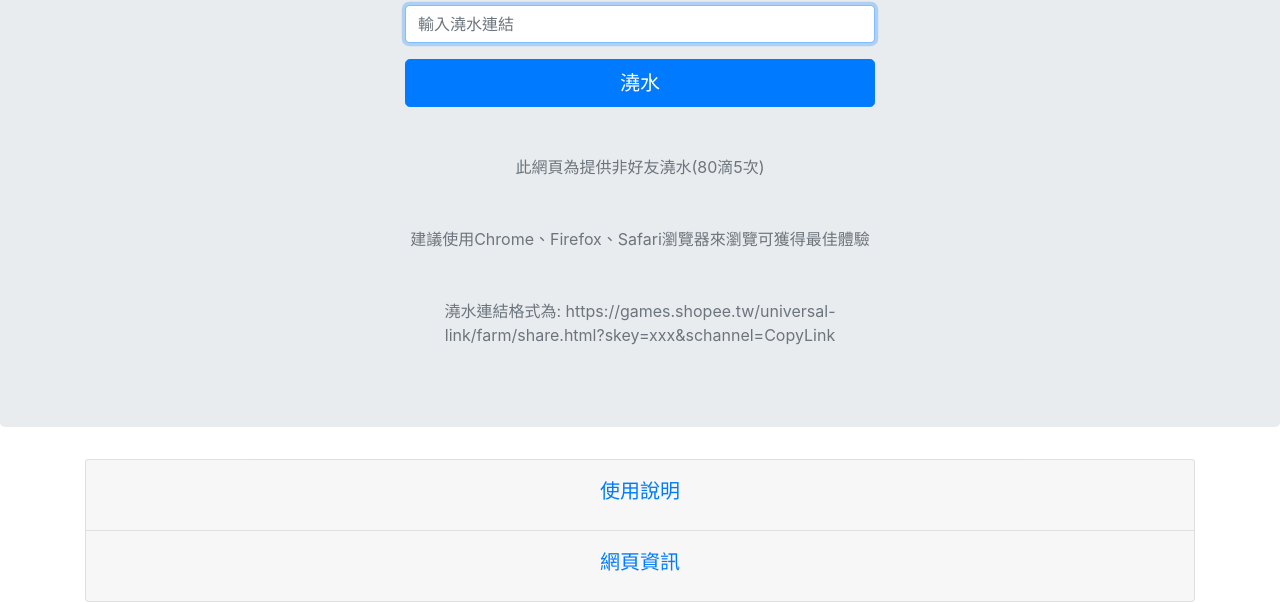
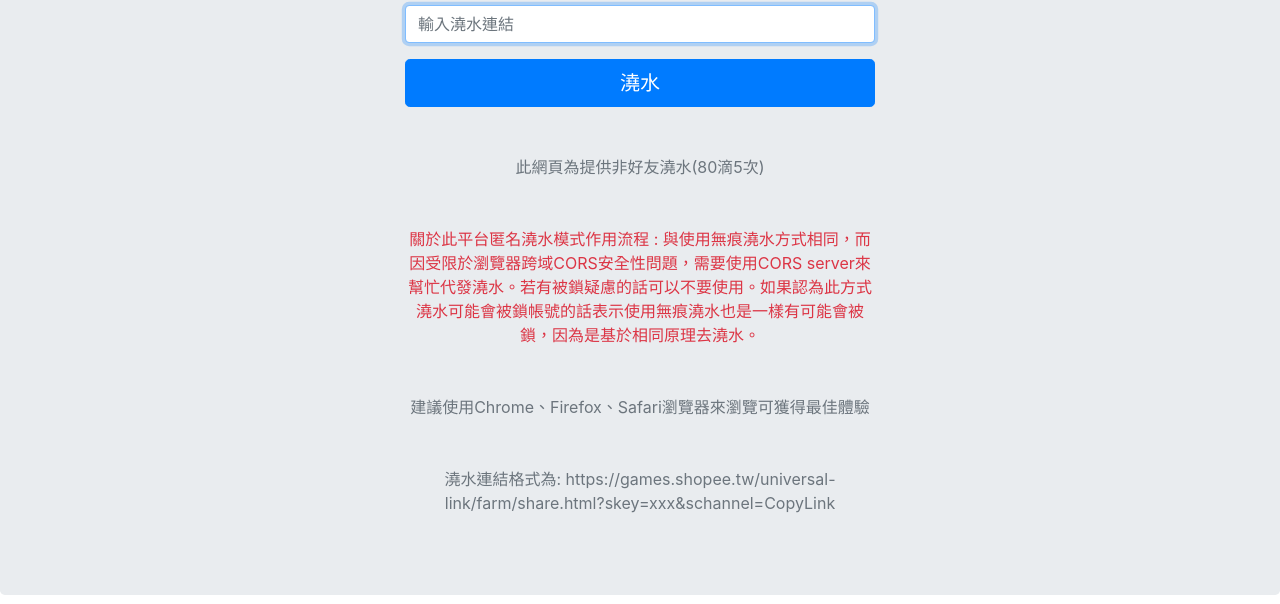
Before and after one commit to spfarmwater/spfarmwater.github.io, a plain HTML site: page index.html in a window 1280 px wide. Shown: the part 205-809 px from the top of the page. Drawn offline with nearby package versions, Linux system fonts and the light colour scheme; some packages are replaced by stand-ins of ours; a script that the page names is missing.

Commit message:
update index.html

```diff
--- a/index.html
+++ b/index.html
@@ -200,6 +200,7 @@
                 <p></p>
                 <button class="btn btn-lg btn-primary btn-block" id="water-btn" type="button" disabled="disabled">澆水</button>
                 <p class="mt-5 mb-3 text-muted">此網頁為提供非好友澆水(80滴5次)</p>
+		 <p class="mt-5 mb-3 text-danger">關於此平台匿名澆水模式作用流程 : 與使用無痕澆水方式相同，而因受限於瀏覽器跨域CORS安全性問題，需要使用CORS server來幫忙代發澆水。若有被鎖疑慮的話可以不要使用。如果認為此方式澆水可能會被鎖帳號的話表示使用無痕澆水也是一樣有可能會被鎖，因為是基於相同原理去澆水。</p>
                 <p class="mt-5 mb-3 text-muted">建議使用Chrome、Firefox、Safari瀏覽器來瀏覽可獲得最佳體驗</p>
                 <p class="mt-5 mb-3 text-muted">澆水連結格式為: https://games.shopee.tw/universal-link/farm/share.html?skey=xxx&schannel=CopyLink</p>
 
```
